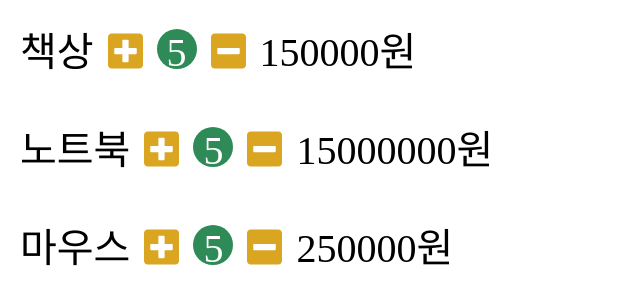
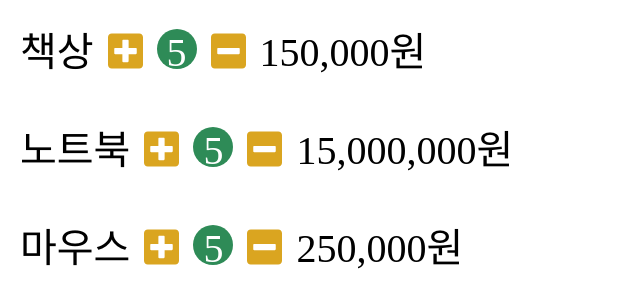
Before and after one commit to SpearJin/project3, a React (Create React App) app: page / in a window 1280 px wide. Shown: the top 306 px of the page, without its empty margins (0-640 px from the left). Built offline with nearby package versions, Linux system fonts and the light colour scheme.

Commit message:
util: addComma

```diff
--- a/src/components/Product.js
+++ b/src/components/Product.js
@@ -1,5 +1,6 @@
 import { useState } from 'react';
 import styled from 'styled-components';
+import addComma from '../util/addComma';
 
 function Product({ info }) {
   const [quentity, setQuentity] = useState(5);
@@ -33,7 +34,7 @@ function Product({ info }) {
       <button className='cart-button cart-decrease' onClick={handleDecrease}>
         <i className='fas fa-minus-square'></i>
       </button>
-      <span className='cart-price'>{price}원</span>
+      <span className='cart-price'>{addComma(price)}원</span>
     </ProductComponent>
   );
 }
--- /dev/null
+++ b/src/util/addComma.js
@@ -0,0 +1,18 @@
+function addComma(price) {
+  const strPrice = String(price).split('');
+
+  let newArray = [];
+  let cnt = 0;
+  for (let i = strPrice.length - 1; i >= 0; i--) {
+    newArray.push(strPrice[i]);
+    cnt++;
+    if (cnt === 3 && i !== 0) {
+      newArray.push(',');
+      cnt = 0;
+    }
+  }
+  newArray = newArray.reverse().join('');
+  return newArray;
+}
+
+export default addComma;
```
